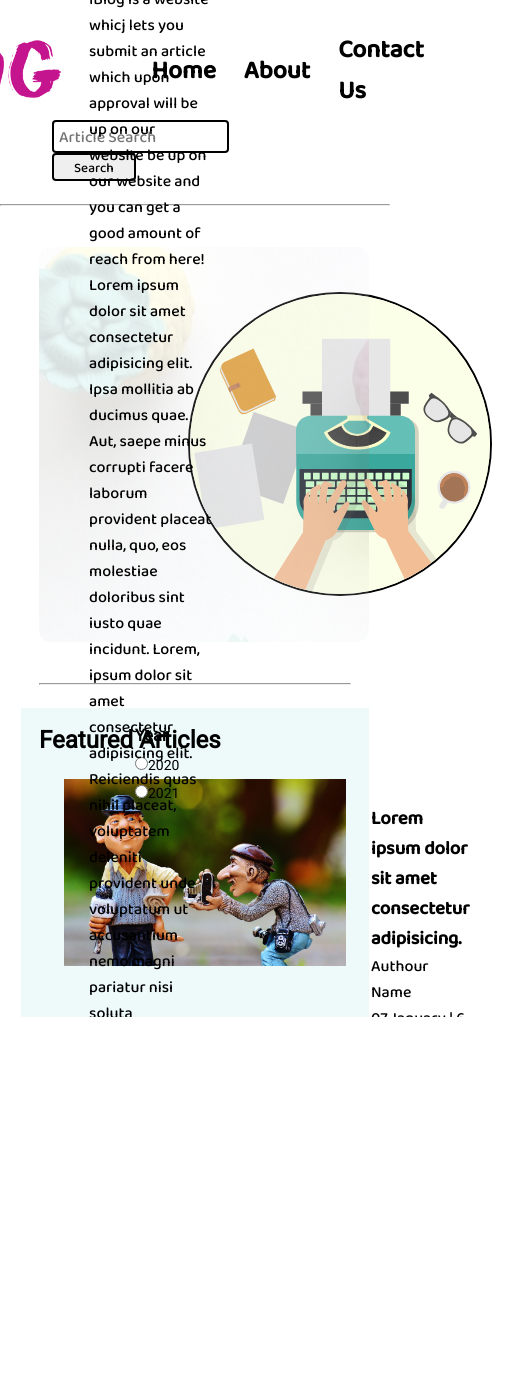
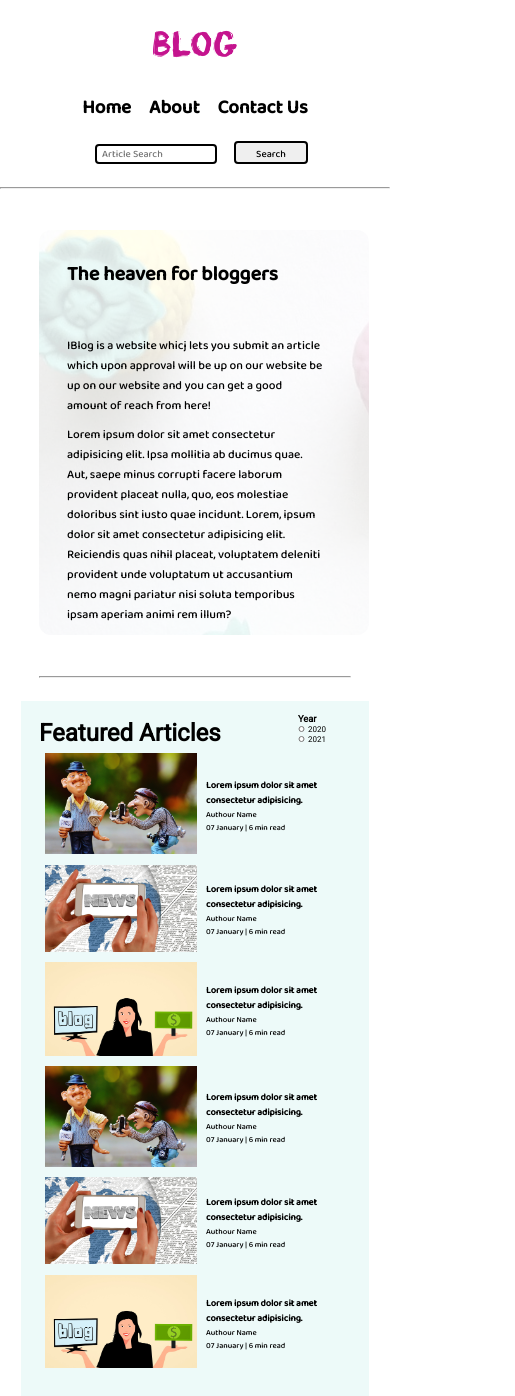
Before and after one commit to AdityaWaskar/Blog-Website, a plain HTML site: page index.html in a window 390 px wide. Shown: the top 1396 px of the page, 515 px wide, since content can reach past the window. Drawn offline with Linux system fonts and the light colour scheme.

Commit message:
make home page responsive

```diff
--- a/css/mobile.css
+++ b/css/mobile.css
@@ -4,4 +4,129 @@
         flex-direction: column;
         margin-bottom: 23px;
     }
+    .nav-left{
+        flex-direction: column;
+        justify-content: center;
+        align-items: center;
+        gap: 3px;
+    }
+    #logo {
+        height: 5vh;
+    }
+
+    .nav-left ul {
+        margin: 0 22px;
+    }
+
+    .nav-left ul li {
+        margin: 14px 9px;
+    }
+
+    .nav-left ul li a {
+        font-size: 19px;
+    }
+
+    .btn{
+    font-size: 10px;
+    margin: 0 0;
+    }
+
+    .form-input {
+        padding: 0px 5px;
+        font-size: 10px;
+    }
+
+    .content {
+        height: 405px;
+        flex-direction: column;
+        font-size: 12px;
+    }
+
+    .content-left {
+        padding: 28px;
+        gap: 9px;
+    }
+    .content-left h1 {
+        font-size: 20px;
+        margin-bottom: 36px;
+    }
+
+    .content-right img {
+        height: 0;
+        width: 0;
+        border: 0px solid white;
+        border-radius: 0;
+    }
+    .home-article-img img {
+        width: 39vw;
+    }
+
+    .home-article {
+        display: flex;
+        margin: 6px;
+        justify-content: center;
+        align-items: center;
+    }
+
+    .home-article-content {
+        align-self: center;
+        padding: 18px 9px;
+        font-size: 0.5rem;
+    }
+
+    input[type="radio"] {
+        /* border: 0px; */
+        /* width: 100%; */
+        height: 0.4rem;
+    }
+
+    .year-box {
+        position: absolute;
+        width: 71px;
+        /* height: 234px; */
+        top: 12px;
+        right: 0;
+        font-size: 8px;
+        /* background-color: red; */
+    }
+
+    .year-box div {
+        margin: 1px -3px;
+    }
 }
+
+@media screen and (max-width: 368px){
+    .content-left{
+        /* background-color: red/; */
+        /* height: 0vh; */
+    }
+    .content-left p {
+        font-size: 0.6rem;
+    }
+    .content-left h1 {
+        margin-bottom: 10px;
+        font-size: 1rem;
+    }
+
+    .btn {
+        font-size: 7px;
+        margin: 0 0;
+    }
+
+    .form-input {
+        padding: 0px 0px;
+        font-size: 9px;
+    }
+
+    .year-box {
+        position: absolute;
+        width: 71px;
+        top: 26px;
+        right: -26px;
+        font-size: 7px;
+    }
+
+    .nav-left ul li a {
+        font-size: 13px;
+    }
+}
--- a/index.html
+++ b/index.html
@@ -55,7 +55,7 @@
         <h2>Featured Articles</h2>
         <div class="home-article">
             <div class="home-article-img">
-                <a href="/blogpost.html"><img src="images/1.jpg" alt="article"></a>
+                <a href="/blogpost.html"><img src="images/1.jpg" class = "inside-img"alt="article"></a>
             </div>
             <div class="home-article-content font1">
                 <a href="/blogpost.html"><h3>Lorem ipsum dolor sit amet consectetur adipisicing.</h3></a>
@@ -66,7 +66,7 @@
         </div>
         <div class="home-article">
             <div class="home-article-img">
-                <a href="/blogpost.html"><img src="images/2.jpg" alt="article"></a>
+                <a href="/blogpost.html"><img src="images/2.jpg" class = "inside-img"alt="article"></a>
             </div>
             <div class="home-article-content font1">
                 <a href="/blogpost.html"><h3>Lorem ipsum dolor sit amet consectetur adipisicing.</h3></a>
@@ -77,7 +77,7 @@
         </div>
         <div class="home-article">
             <div class="home-article-img">
-                <a href="/blogpost.html"><img src="images/3.jpg" alt="article"></a>
+                <a href="/blogpost.html"><img src="images/3.jpg" class = "inside-img"alt="article"></a>
             </div>
             <div class="home-article-content font1">
                 <a href="/blogpost.html"><h3>Lorem ipsum dolor sit amet consectetur adipisicing.</h3></a>
@@ -88,7 +88,7 @@
         </div>
         <div class="home-article">
             <div class="home-article-img">
-                <a href="/blogpost.html"><img src="images/1.jpg" alt="article"></a>
+                <a href="/blogpost.html"><img src="images/1.jpg" class = "inside-img"alt="article"></a>
             </div>
             <div class="home-article-content font1">
                 <a href="/blogpost.html"><h3>Lorem ipsum dolor sit amet consectetur adipisicing.</h3></a>
@@ -99,7 +99,7 @@
         </div>
         <div class="home-article">
             <div class="home-article-img">
-                <a href="/blogpost.html"><img src="images/2.jpg" alt="article"></a>
+                <a href="/blogpost.html"><img src="images/2.jpg" class = "inside-img"alt="article"></a>
             </div>
             <div class="home-article-content font1">
                 <a href="/blogpost.html"><h3>Lorem ipsum dolor sit amet consectetur adipisicing.</h3></a>
@@ -110,7 +110,7 @@
         </div>
         <div class="home-article">
             <div class="home-article-img">
-                <a href="/blogpost.html"><img src="images/3.jpg" alt="article"></a>
+                <a href="/blogpost.html"><img src="images/3.jpg" class = "inside-img"alt="article"></a>
             </div>
             <div class="home-article-content font1">
                 <a href="/blogpost.html"><h3>Lorem ipsum dolor sit amet consectetur adipisicing.</h3></a>
```
